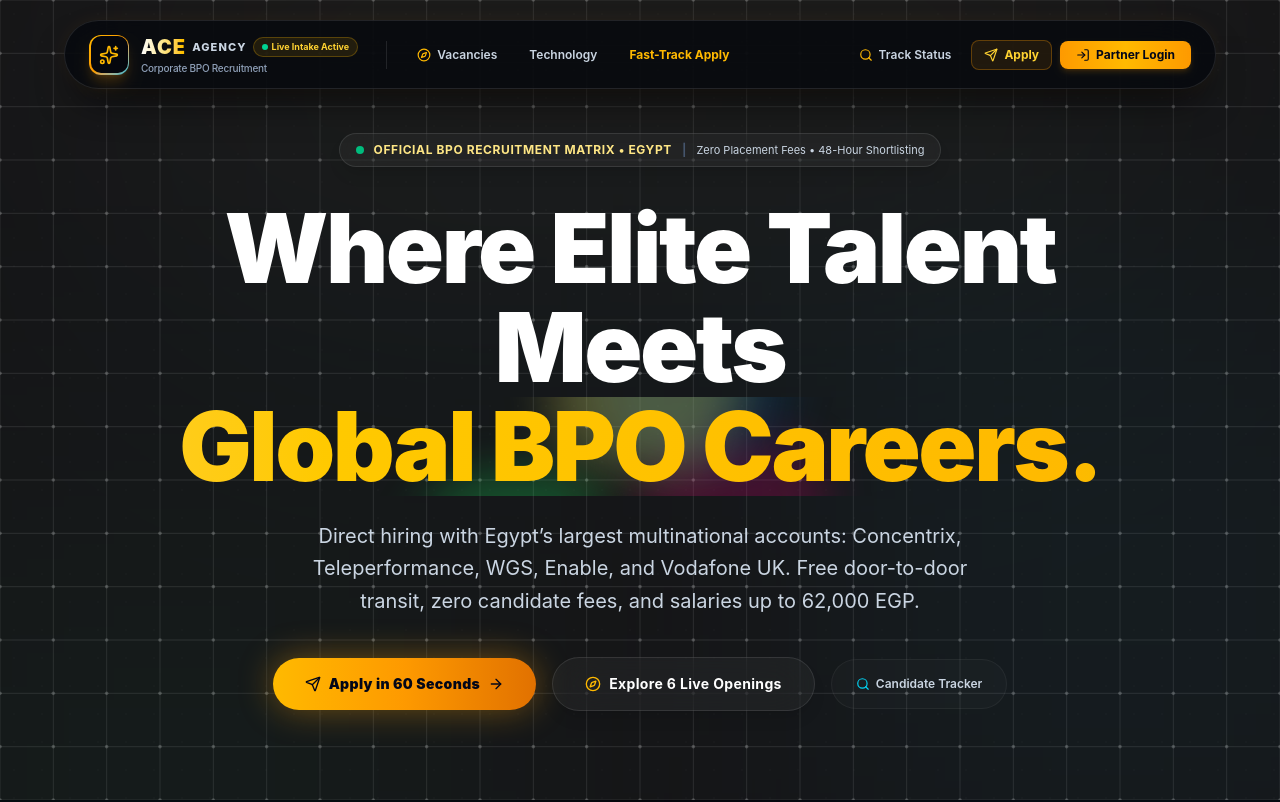
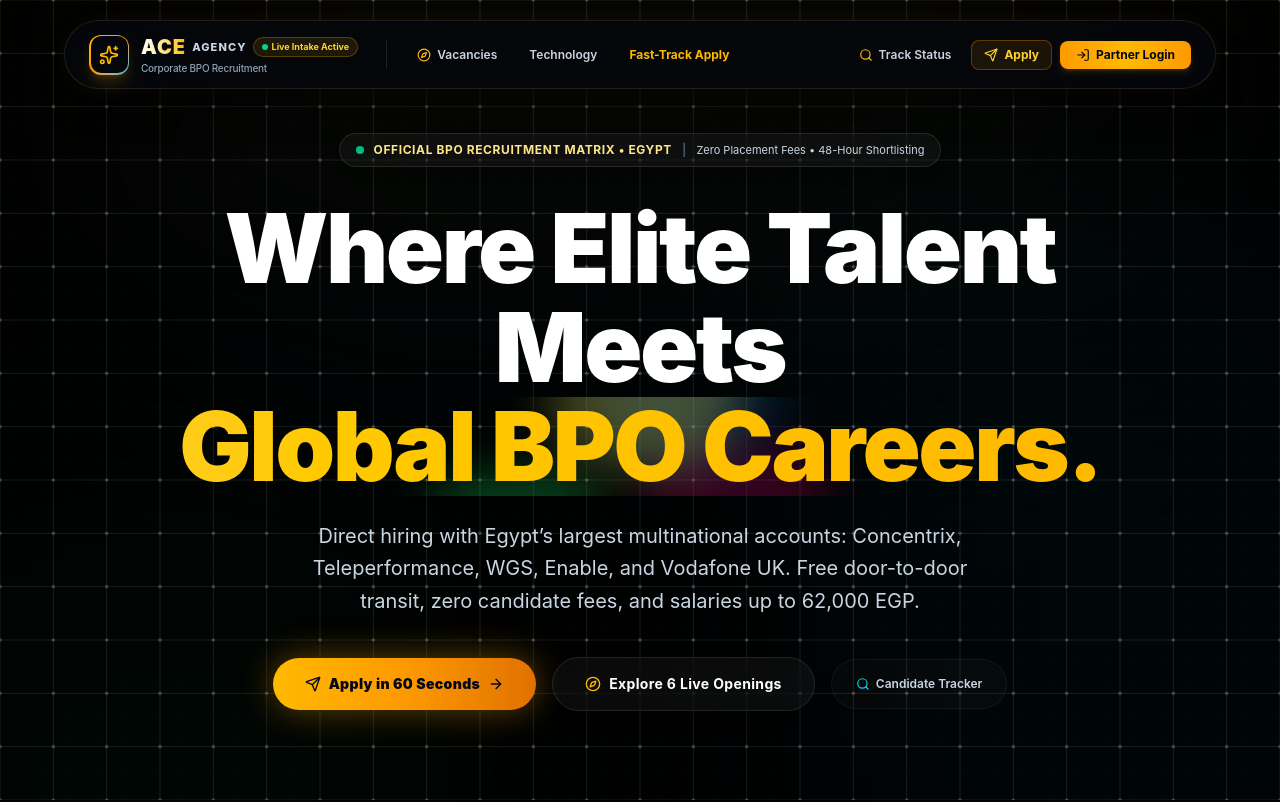
Before and after one commit to yose7f4/ace-agency, a Next.js app: page / in a window 1280 px wide. Shown: the top 802 px of the page. Built offline with nearby package versions, Linux system fonts and the light colour scheme; no server answers; the database is empty.

Commit message:
style: set homepage kinetic grid background to black and preserve line aesthetics

```diff
--- a/src/app/layout.tsx
+++ b/src/app/layout.tsx
@@ -18,7 +18,7 @@ export default function RootLayout({
       lang="en"
       className="dark h-full antialiased font-sans"
     >
-      <body className="min-h-full flex flex-col bg-[#05070D] text-slate-100 selection:bg-amber-500/30 selection:text-amber-200">
+      <body className="min-h-full flex flex-col bg-black text-slate-100 selection:bg-amber-500/30 selection:text-amber-200">
         <Suspense fallback={null}>
           <TrafficTracker />
         </Suspense>
--- a/src/app/page.tsx
+++ b/src/app/page.tsx
@@ -280,7 +280,7 @@ export default function HomePage() {
   };
 
   return (
-    <KineticGrid globalColor="default" className="min-h-screen flex flex-col bg-[#05070D] text-slate-100 selection:bg-amber-400/30 selection:text-amber-200 relative overflow-x-hidden">
+    <KineticGrid globalColor="default" className="min-h-screen flex flex-col bg-black text-slate-100 selection:bg-amber-400/30 selection:text-amber-200 relative overflow-x-hidden">
       {/* Background radial spotlights & subtle noise */}
       <div className="pointer-events-none fixed inset-0 z-0 opacity-40">
         <div className="absolute top-[-10%] left-1/2 -translate-x-1/2 w-[1000px] h-[550px] bg-gradient-to-b from-amber-500/20 via-cyan-500/10 to-transparent blur-[140px]" />
--- a/src/components/ui/kinetic-grid.tsx
+++ b/src/components/ui/kinetic-grid.tsx
@@ -154,7 +154,7 @@ export default function KineticGrid({
 
       const theme = {
         default: {
-          bg: "#161618",
+          bg: "#000000",
           lineActive: { r: 74, g: 158, b: 255, a: 0.9 },
           nodeActive: { r: 74, g: 158, b: 255, a: 1.0 },
           glow: "74,158,255",
@@ -378,8 +378,7 @@ export default function KineticGrid({
   return (
     <div
       className={cn(
-        "relative w-full min-h-screen overflow-hidden",
-        globalColor === "monochrome" ? "bg-[#000000]" : "bg-[#161618]",
+        "relative w-full min-h-screen overflow-hidden bg-black",
         className,
       )}
     >
```
